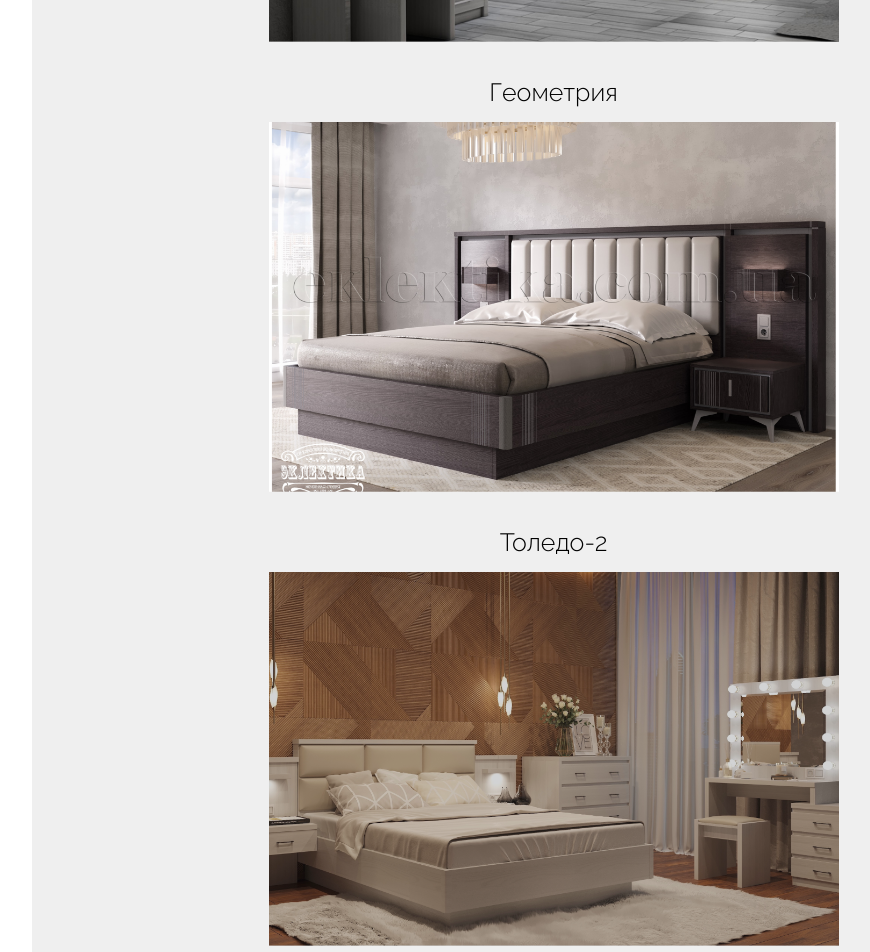
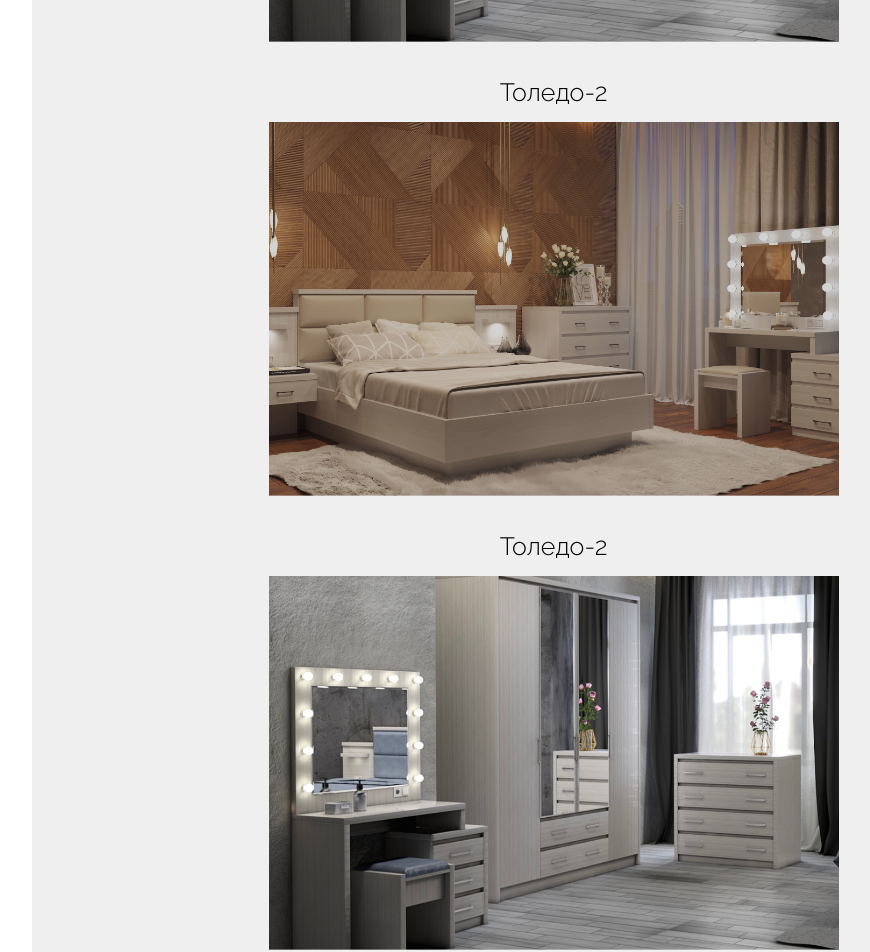
Before and after one commit to sadufo/Zi-Design-Ann, a Vue app in the folder ZIDesign/: page /catalog in a window 1280 px wide. Shown: the part 980-1932 px from the top of the page, without its empty margins (205-1075 px from the left). Built offline with nearby package versions, Linux system fonts and the light colour scheme.

Commit message:
victory))

```diff
--- a/ZIDesign/src/components/CatalogComponents/item/productsItem.scss
+++ /dev/null
@@ -1,32 +0,0 @@
-@import '../../../assets/global_var/global_var.scss';
-
-.catalog__item{
-    width: 100%;
-    height: auto;
-    display: flex;
-    flex-wrap: wrap;
-    align-items: center;
-    justify-content: space-evenly;
-    background: #20232812;
-    gap: 50px 100px;
-    padding: 5% 7%;
-    // .testItem{
-    //     width: 350px;
-    //     height: auto;
-    //     display: flex;
-    //     flex-direction: column;
-    //     align-items: center;
-    //     gap: 20px 0;
-    //     h2{
-    //         color: black;
-
-    //     }
-    //     img{
-    //         width: 100%;
-    //     }
-    //     button{
-    //         background: black;
-    //         color: #fff;
-    //     }
-    // }
-}
--- a/ZIDesign/src/components/CatalogComponents/navigation/productsNavigation.vue
+++ b/ZIDesign/src/components/CatalogComponents/navigation/productsNavigation.vue
@@ -1,13 +1,35 @@
 <script>
 import style from './productsNavigation.scss';
 import gStyle from '../../../assets/global_var/global_var.scss';
-// import itemCardList from '../item/productsItem.vue'
-import style2 from "../item/itemcard/productsitemcard.scss"
 import productsItemCard from "../item/itemCard/productsitemcard.vue"
 
 export default {
   components: {
     productsItemCard,
+    },
+    data() {
+    return {
+      items: [
+        { collect: "Толедо", id: 1, category: "Кровати", title: "Толедо-2", imgUrl: "/src/assets/img/card-img1.png" },
+        { collect: "Толедо", id: 2, category: "Шкафы", title: "Толедо-2", imgUrl: "/src/assets/img/card-img2.png" },
+        { collect: "Толедо", id: 1, category: "Кровати", title: "Толедо-2", imgUrl: "/src/assets/img/card-img1.png" },
+        { collect: "Толедо", id: 2, category: "Шкафы", title: "Толедо-2", imgUrl: "/src/assets/img/card-img2.png" },
+      ],
+      selectedCategory: null,
+    };
+  },
+  computed: {
+    filteredItems() {
+      if (this.selectedCategory) {
+        return this.items.filter((item) => item.category === this.selectedCategory);
+      }
+      return this.items;
+    },
+  },
+  methods: {
+    filterItems(category) {
+      this.selectedCategory = category;
+    },
   },
 }
 </script>
@@ -21,11 +43,11 @@ export default {
                 <button>Комоды</button>
                 <button>Тумбы ТВ</button>
                 <button>Будуарные столы</button>
-                <button>Шкафы</button>
+                <button  @click="filterItems('Шкафы')">Шкафы</button>
                 <button>Пеналы</button>
                 <button>Письменные столы</button>
                 <button>Предметы декора</button>
-                <button>Кровать</button>
+                <button  @click="filterItems('Кровати')">Кровати</button>
             </div>
             <div class="links links__col">
                 <h2>Коллекции</h2>
@@ -44,47 +66,16 @@ export default {
         </div>
     </div>
     <div id="itemContainer" class="catalog__item">
-        <productsItemCard
-        :collect="'Толедо'"
-        :id="1"
-        :category="'кровать'"
-        :title="'Толедо-2'"
-        :imgUrl="'/src/assets/img/card-img1.png'"
-        />
-        <productsItemCard
-        :collect="'Толедо'"
-        :id="2"
-        :category="'шкаф'"
-        :title="'Толедо-2'"
-        :imgUrl="'/src/assets/img/card-img2.png'"
-        />
-        <productsItemCard
-        :collect="'Геометрия'"
-        :id="3"
-        :category="'кровать'"
-        :title="'Геометрия'"
-        :imgUrl="'/src/assets/img/card-img3.png'"
-        />
-        <productsItemCard
-        :collect="'Толедо'"
-        :id="1"
-        :category="'кровать'"
-        :title="'Толедо-2'"
-        :imgUrl="'/src/assets/img/card-img1.png'"
-        />
-        <productsItemCard
-        :collect="'Толедо'"
-        :id="2"
-        :category="'шкаф'"
-        :title="'Толедо-2'"
-        :imgUrl="'/src/assets/img/card-img2.png'"
-        />
-        <productsItemCard
-        :collect="'Геометрия'"
-        :id="3"
-        :category="'кровать'"
-        :title="'Геометрия'"
-        :imgUrl="'/src/assets/img/card-img3.png'"
-        />
+        <div v-for="item in filteredItems" :key="item.id">
+          <productsItemCard
+            class="itemCard"
+            :collect="item.collect"
+            :id="item.id"
+            :category="item.category"
+            :title="item.title"
+            :img-url="item.imgUrl"
+          ></productsItemCard>
+        </div>
     </div>
+
 </template>
```
Also changed, not shown: ZIDesign/src/components/CatalogComponents/item/productsItem.vue (deleted, +0 -60 lines).
